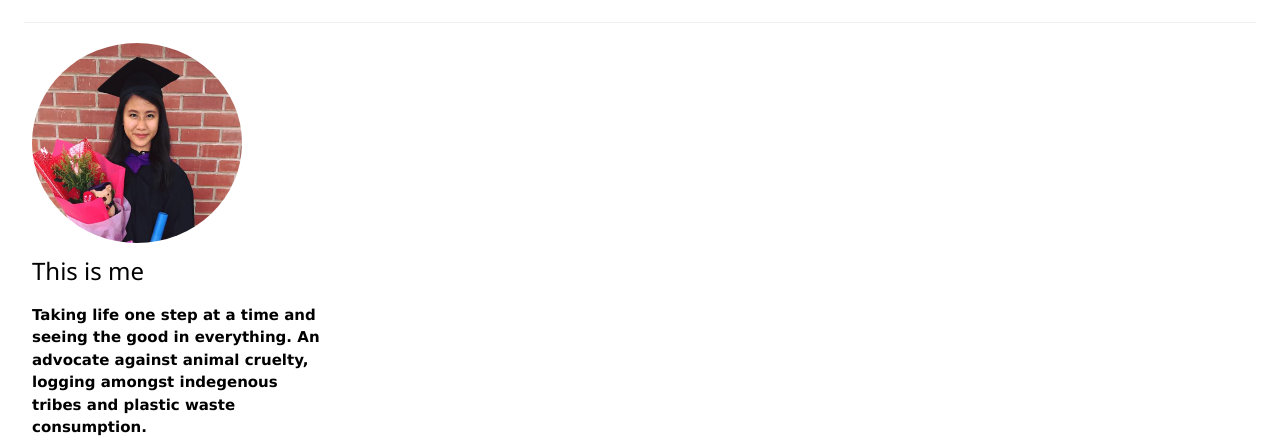
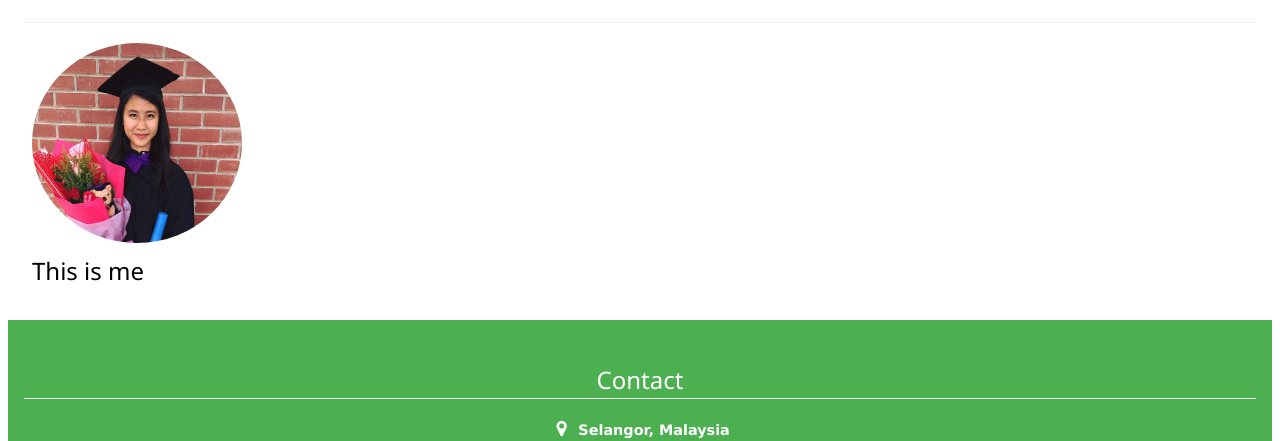
Before and after one commit to melissacsmay/melissacsmay.github.io, a plain HTML site: page index.html in a window 1280 px wide. Shown: the part 2479-2920 px from the top of the page. Drawn offline with nearby package versions, Linux system fonts and the light colour scheme.

Commit message:
Update index.html

```diff
--- a/index.html
+++ b/index.html
@@ -189,7 +189,7 @@
       <img src="image.jpg" alt="Avatar" style="border-radius: 50%; width: 210px; height: 200px;">
       <h3>This is me</h3>
       <p class="w3-opacity"></p>
-      <p>Taking life one step at a time and seeing the good in everything. An advocate against animal cruelty, logging amongst indegenous tribes and plastic waste consumption.</p>
+      <p></p>
     </div>
   </div>
 <!-- End page content -->
```
